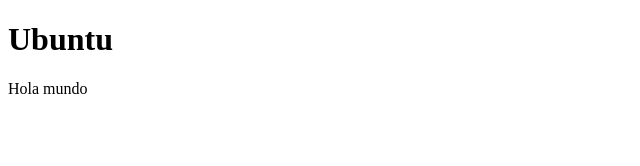
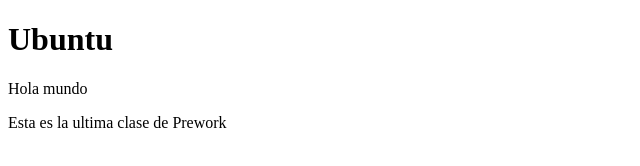
Before and after one commit to dariomiguel/proyectoDemoCursoPrework, a plain HTML site: page index.html in a window 1280 px wide. Shown: the whole page, without its empty margins (0-640 px from the left). Drawn offline with Linux system fonts and the light colour scheme.

```diff
--- a/index.html
+++ b/index.html
@@ -9,5 +9,6 @@
 <body>
     <h1><b>Ubuntu</b></h1>
     <p>Hola mundo</p>
+    <p>Esta es la ultima clase de Prework</p>
 </body>
 </html>
```
